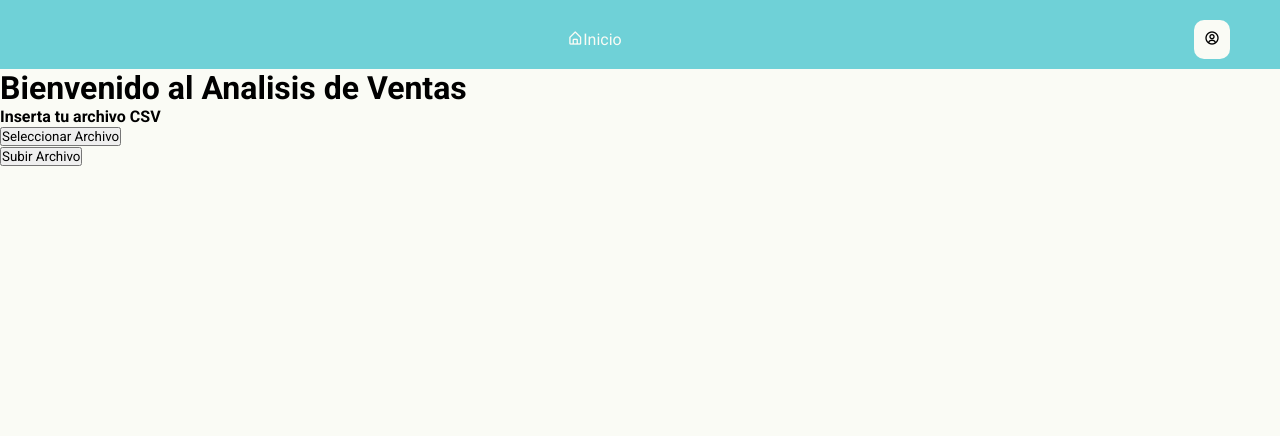
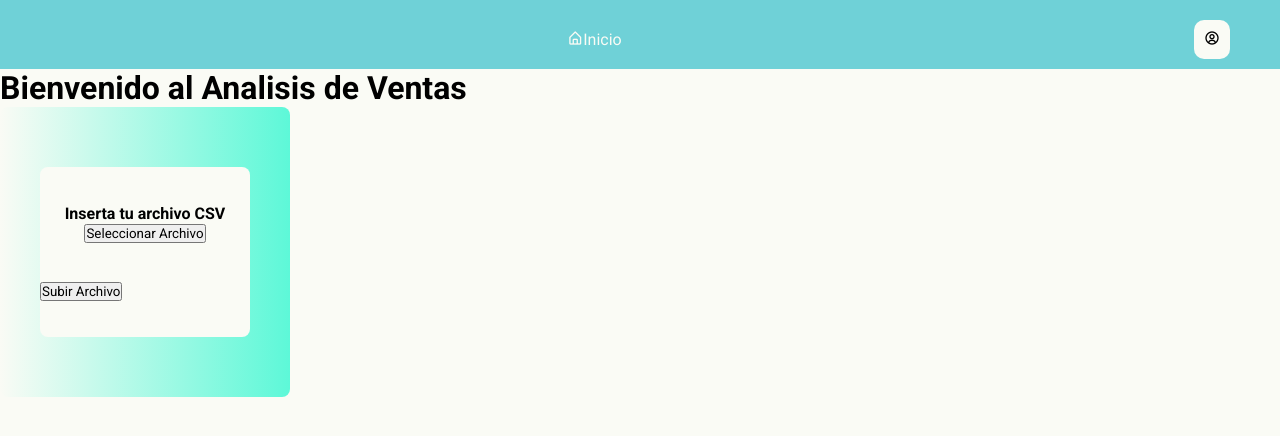
Before and after one commit to yUMIP04/Sistema-de-Ventas-con-Dashboard, a Flask app: page /Inicio in a window 1280 px wide. Shown: the top 436 px of the page. Run offline with Flask 3, Linux system fonts and the light colour scheme; some libraries are stand-ins or nearby versions.

Commit message:
Frotend del apartado de Inicio

```diff
--- a/static/base.css
+++ b/static/base.css
@@ -12,6 +12,10 @@
     margin: 0;
     padding: 0;
     font-family: 'Roboto';
+}
+
+*, *::after, *::before{
+     box-sizing: content-box;
 }
 
 body{
@@ -52,3 +56,41 @@ li{
    padding: 10px;
    cursor: pointer;
 }
+
+/*CONTENEDOR DE CSV */
+
+.contenedor{
+    display: flex;
+    align-items: center;
+    justify-content: center;
+    background: linear-gradient(to right, var(--blanco), var(---pistache));
+    width: 290px;
+    height: 290px;
+    overflow: hidden;
+    border-radius: 8px;
+}
+
+.insert-file{
+    overflow: hidden;
+    width: 210px;
+    height: 170px;
+    display:block;
+   align-content: center;
+   background-color: var(--blanco);
+   border-radius: 8px;
+   margin: 0;
+
+}
+
+.csv-insert{
+    text-align: center;
+}
+
+.subir-btn{
+    padding-top: 20px;
+    text-align: center;
+}
+
+#nombre-archivo{
+   text-align: center;
+}
--- a/templates/Inicio.html
+++ b/templates/Inicio.html
@@ -5,13 +5,23 @@
 
 <h1>Bienvenido al Analisis de Ventas</h1>
 
-<div class="insert file">
+<div class="contenedor">
+
+<div class="insert-file">
+
+    <div class="csv-insert">
     <p id="nombre-archivo"><strong>Inserta tu archivo CSV</strong></p>
     <input type="file" name="file-csv" id="file-csv" accept=".csv,.pdf" hidden>
     <button id="btn-seleccionar">Seleccionar Archivo</button>
+    </div>
+      <br>
+        <br>
 
     <div>
         <input type="submit" id="btn-subir" value="Subir Archivo">
     </div>
+
+</div>
+
 </div>
 {% endblock %}
```
